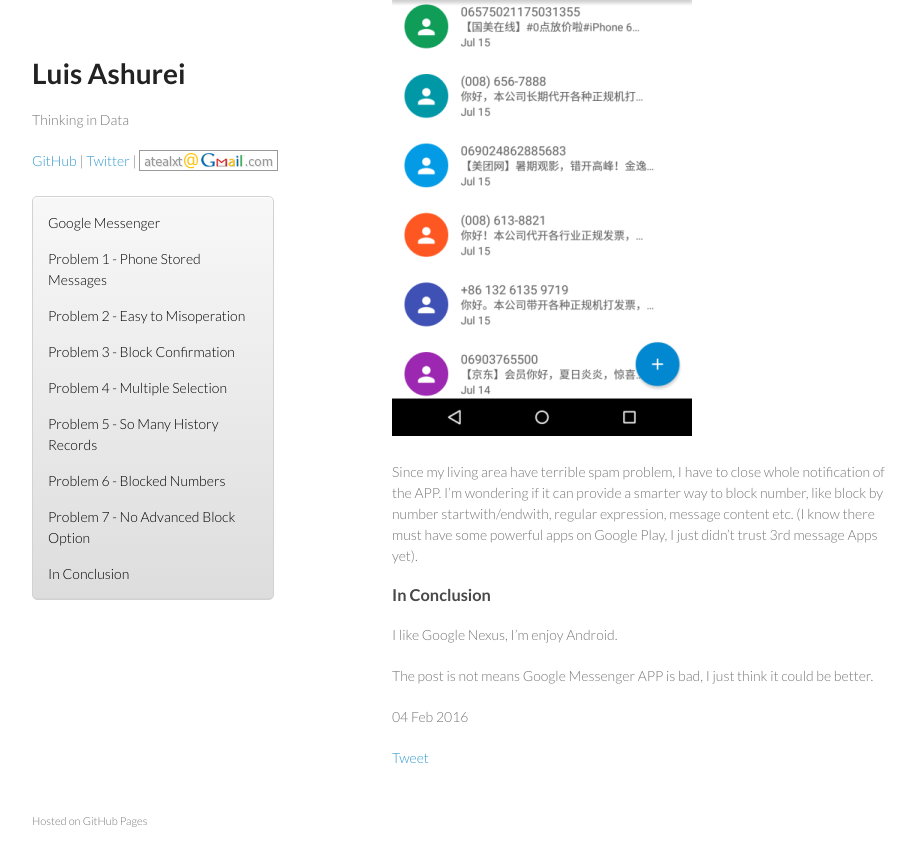
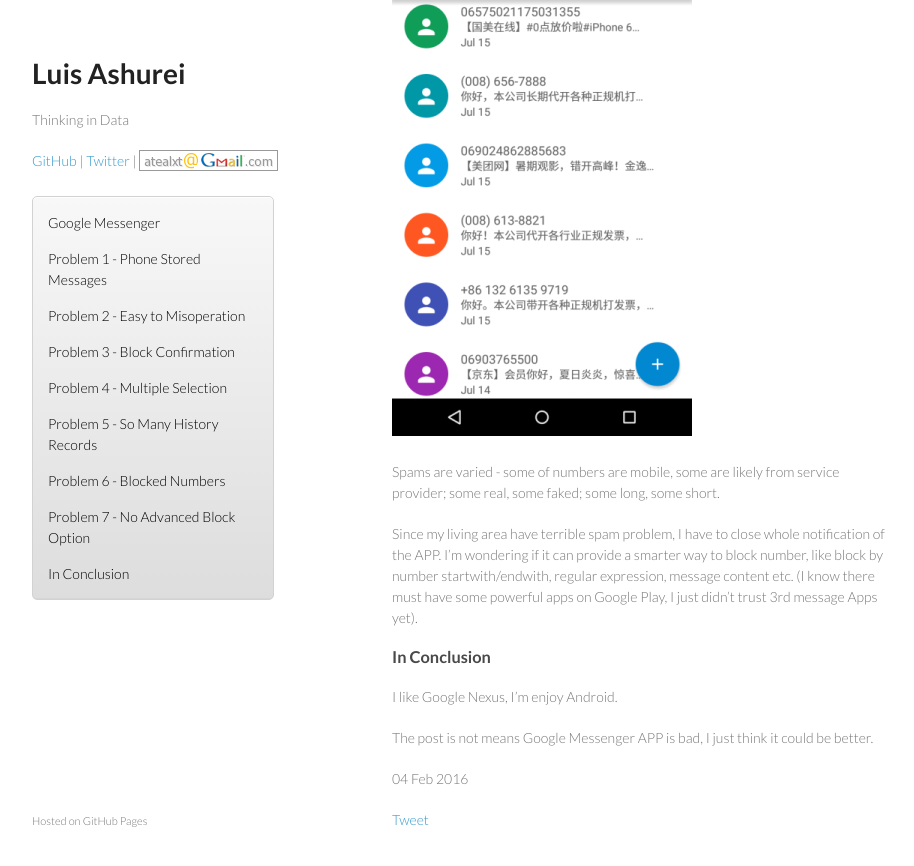
Before and after one commit to atealxt/atealxt.github.io, a Jekyll site: the page built from _posts/2016-02-04-google-messenger-review.md, in a window 1280 px wide and 900 px high, scrolled down 4395 px. Shown: the top 866 px of the window, without its empty margins (178-1092 px from the left). Built offline with Jekyll 4.4.1, drawn with Linux system fonts in a browser that asks for light colours; comment, search, counter and statistics services are not loaded; before the commit the page ends 5233 px from its top, so only the background shows below that; some of the changed lines change nothing that is shown.

Commit message:
Update 2016-02-04-google-messenger-review.md

```diff
--- a/_posts/2016-02-04-google-messenger-review.md
+++ b/_posts/2016-02-04-google-messenger-review.md
@@ -3,7 +3,7 @@
 title: Review - Google Messenger
 description: My experience and review on Google Messenger Android APP.
 keywords: Google Messenger Review, block number, import export history, Google Hangouts, Messaging
-index: false
+index: true
 comments: disqus
 ---
 
@@ -88,6 +88,8 @@
 
 ![No advanced block option](https://github.com/atealxt/atealxt.github.io/blob/master/images/20160204/7_faked_number.png "No advanced block option")
 
+Spams are varied - some of numbers are mobile, some are likely from service provider; some real, some faked; some long, some short.
+
 Since my living area have terrible spam problem, I have to close whole notification of the APP.
 I'm wondering if it can provide a smarter way to block number, like block by number startwith/endwith, regular expression, message content etc. (I know there must have some powerful apps on Google Play, I just didn't trust 3rd message Apps yet).
 
```
